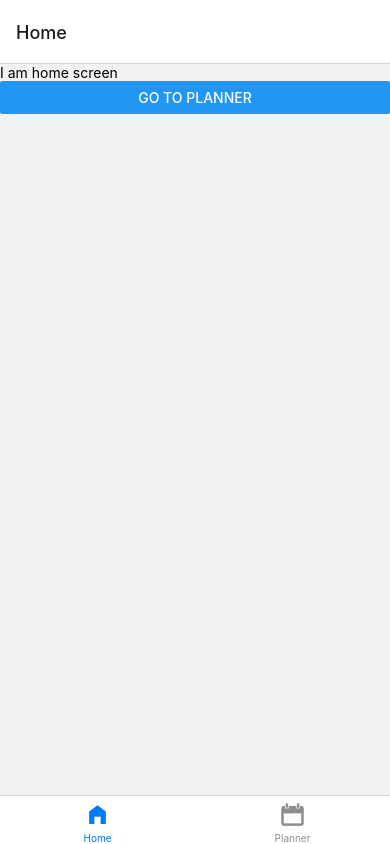
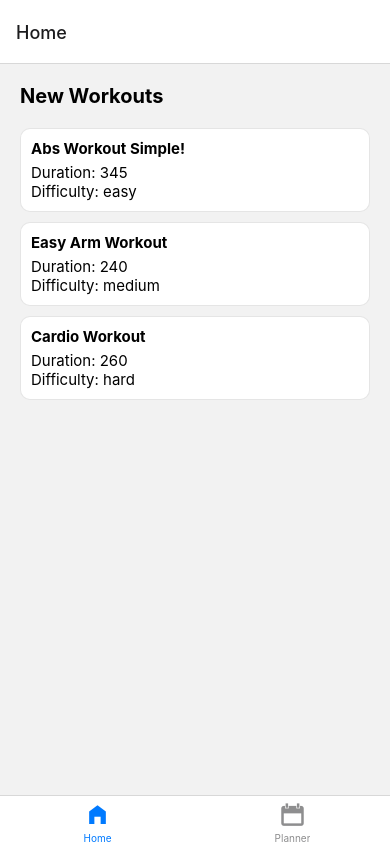
Before and after one commit to seppar93/native-workout-app, a React Native app: screen /Home in a window 390 px wide. Built offline with nearby package versions, Linux system fonts and the light colour scheme.

Commit message:
styling and data

```diff
--- /dev/null
+++ b/components/WorkoutItem.tsx
@@ -0,0 +1,34 @@
+import { View, Text,StyleSheet } from "react-native";
+import { Workout } from "../types/data";
+
+export default function WorkoutItem({ item }: { item: Workout }) {
+  return (
+    <View style={styles.container}>
+      <Text style={styles.name}>{item.name}</Text>
+      <Text style={styles.duration}>Duration: {item.duration}</Text>
+      <Text style={styles.difficulty}>Difficulty: {item.difficulty}</Text>
+    </View>
+  );
+}
+
+const styles = StyleSheet.create({
+  container: {
+    borderRadius: 10,
+    borderColor: "rgba(0,0,0, 0.1)",
+    borderWidth: 1,
+    padding: 10,
+    marginBottom: 10,
+    backgroundColor: "#fff"
+  },
+  name: {
+    fontSize: 15,
+    fontWeight: "bold",
+    marginBottom: 5,
+  },
+  duration: {
+    fontSize: 15,
+  },
+  difficulty: {
+    fontSize: 15,
+  },
+});
--- /dev/null
+++ b/data.json
@@ -0,0 +1,111 @@
+[
+    {
+      "slug": "abs-workout-simple-12321312",
+      "name": "Abs Workout Simple!",
+      "duration": 345,
+      "difficulty": "easy",
+      "sequence": [
+        {
+          "slug": "pushups-213213712",
+          "name": "Pushups",
+          "type": "exercise",
+          "reps": 15,
+          "duration": 60
+        },
+        {
+          "slug": "break-12313123",
+          "name": "Break",
+          "type": "break",
+          "duration": 15
+        },
+        {
+          "slug": "lower-back-stretch-23123421",
+          "name": "Lower back stretch",
+          "type": "stretch",
+          "duration": 120
+        },
+        {
+          "slug": "pull-up-12308277",
+          "name": "Pull Up",
+          "type": "exercise",
+          "reps": 10,
+          "duration": 60
+        },
+        {
+          "slug": "break-123213798",
+          "name": "Breath",
+          "type": "break",
+          "duration": 30
+        },
+        {
+          "slug": "squats-971236798",
+          "name": "Squats",
+          "type": "exercise",
+          "reps": 30,
+          "duration": 60
+        }
+      ]
+    },
+    {
+      "slug": "easy-arm-workout-12317278",
+      "name": "Easy Arm Workout",
+      "duration": 240,
+      "difficulty": "medium",
+      "sequence": [
+        {
+          "slug": "pushups-4876812",
+          "name": "Pushups",
+          "type": "exercise",
+          "reps": 15,
+          "duration": 60
+        },
+        {
+          "slug": "lower-back-stretch-12478712",
+          "name": "Lower back stretch",
+          "type": "stretch",
+          "duration": 120
+        },
+        {
+          "slug": "pull-ups-123214221",
+          "name": "Pull Ups",
+          "type": "exercise",
+          "reps": 10,
+          "duration": 60
+        }
+      ]
+    },
+    {
+      "slug": "cardio-workout-1231283",
+      "name": "Cardio Workout",
+      "duration": 260,
+      "difficulty": "hard",
+      "sequence": [
+        {
+          "slug": "jumping-jacks-1237191",
+          "name": "Jumping Jacks",
+          "type": "exercise",
+          "reps": 100,
+          "duration": 120
+        },
+        {
+          "slug": "breath-1212337191",
+          "name": "Breath",
+          "type": "break",
+          "duration": 10
+        },
+        {
+          "slug": "jumping-jacks-12323214",
+          "name": "Jumping Jacks",
+          "type": "exercise",
+          "reps": 100,
+          "duration": 120
+        },
+        {
+          "slug": "breath-2142123212",
+          "name": "Breath",
+          "type": "break",
+          "duration": 10
+        }
+      ]
+    }
+  ]
--- a/screens/HomeScreen.tsx
+++ b/screens/HomeScreen.tsx
@@ -1,21 +1,31 @@
-import { useEffect } from "react";
-import { View, Text, Button } from "react-native";
+import { View, Text, StyleSheet, FlatList } from "react-native";
 import { NativeStackHeaderProps } from "@react-navigation/native-stack";
+import data from "../data.json";
+import { Workout } from "../types/data";
+import WorkoutItem from "../components/WorkoutItem";
 
-export default function HomeScreen({ navigation }: NativeStackHeaderProps) {
-  useEffect(() => {
-    console.log("Rending Home Screen");
-
-    return () => console.log("Unmounting Home Screen");
-  }, []);
+export default function HomeScreen({navigation}: NativeStackHeaderProps) {
 
   return (
-    <View>
-      <Text>I am home screen</Text>
-      <Button
-        title="Go to Planner"
-        onPress={() => navigation.navigate("Planner")}
+    <View style={styles.container}>
+      <Text style={styles.header}>New Workouts</Text>
+      <FlatList
+        data={data as Workout[]}
+        renderItem={WorkoutItem}
+        keyExtractor={item => item.slug}
       />
     </View>
-  );
+  )
 }
+
+const styles = StyleSheet.create({
+  container: {
+    padding: 20,
+    flex: 1,
+  },
+  header: {
+    fontSize: 20,
+    marginBottom: 20,
+    fontWeight: "bold"
+  }
+})
--- /dev/null
+++ b/types/data.ts
@@ -0,0 +1,18 @@
+export type Difficulty = "easy" | "normal" | "hard"
+export type SequenceType = "exercise" | "stretch" | "break"
+
+export interface Workout {
+  slug: string,
+  name: string,
+  duration: number,
+  difficulty: Difficulty,
+  sequence: SequenceItem[]
+}
+
+export interface SequenceItem {
+  slug: string,
+  name: string,
+  type: SequenceType,
+  duration: number,
+  reps?: number
+}
```
